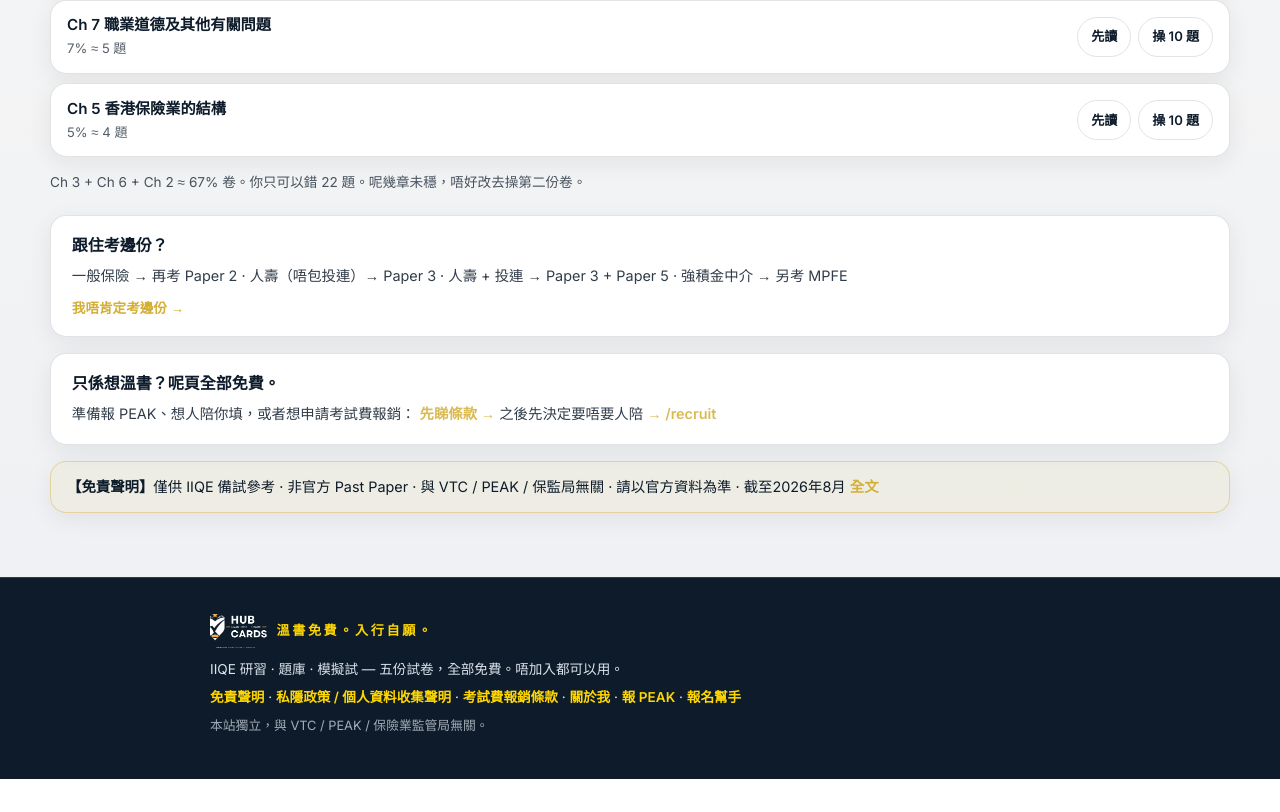
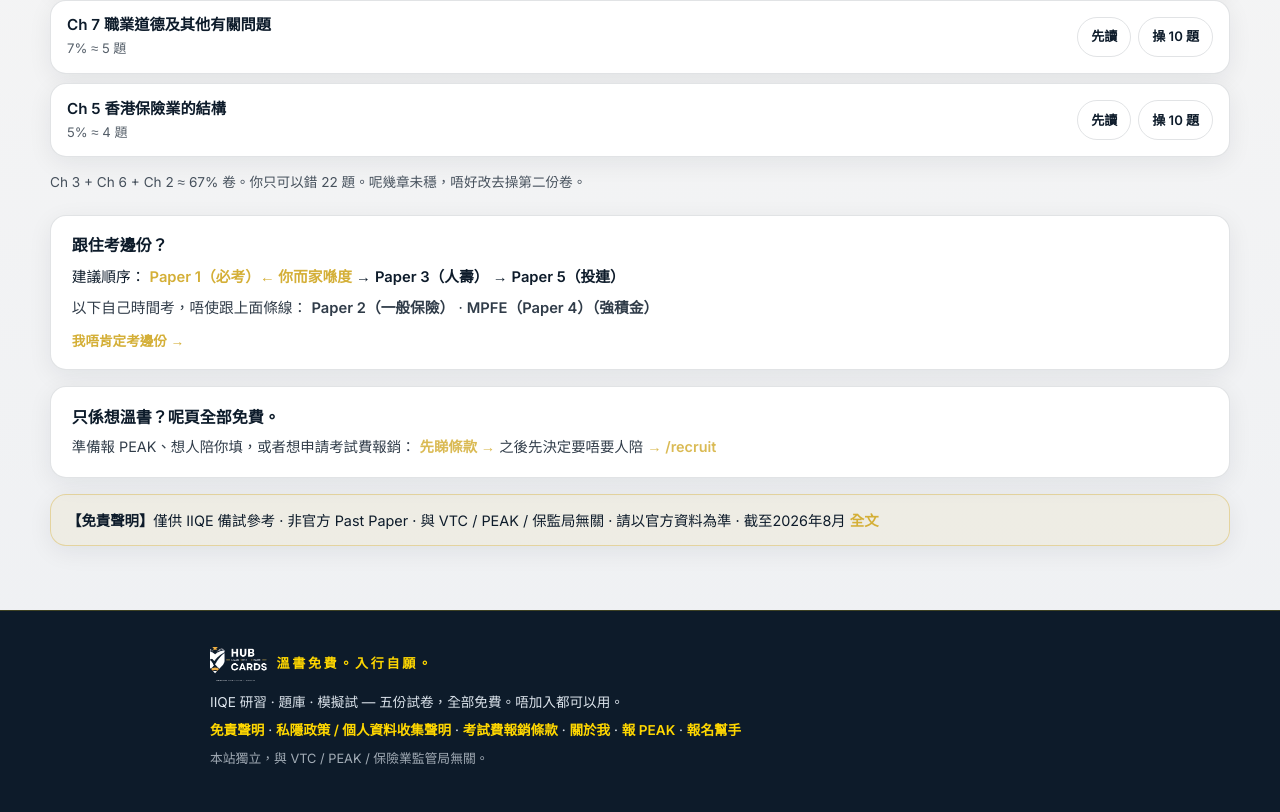
Before and after one commit to prisken/IIQE, a Next.js app: page /papers/1 in a window 1280 px wide. Shown: the part 1067-1879 px from the top of the page. Before the commit the page ends 1846 px from the top, so only its background shows below. Built offline with nearby package versions, Linux system fonts and the light colour scheme.

Commit message:
route box: main line P1→P3→P5 (current paper highlighted), P2 + MPFE own time — consistent across all paper pages

```diff
--- a/src/app/papers/[id]/page.tsx
+++ b/src/app/papers/[id]/page.tsx
@@ -5,32 +5,34 @@ import { FEE_TERMS_CONFIRMED } from "@/lib/owner";
 import Link from "next/link";
 import { notFound } from "next/navigation";
 
-/** Per-paper facts: pass-mark integer + official fees + route hint + default drill chapter. */
+/** Per-paper facts: fee note for the non-HK$195 papers. */
 const PAPER_FACTS: Record<
   number,
-  { routeBox: string; feeNote?: string; mppe?: boolean }
+  { feeNote?: string; mppe?: boolean }
 > = {
-  1: {
-    routeBox:
-      "一般保險 → 再考 Paper 2 · 人壽（唔包投連）→ Paper 3 · 人壽 + 投連 → Paper 3 + Paper 5 · 強積金中介 → 另考 MPFE",
-  },
-  2: {
-    routeBox: "未考 Paper 1？返去先打必考卷 → /papers/1",
-  },
-  3: {
-    routeBox: "賣投連要再加 Paper 5 · Paper 5 唔可以代替 Paper 3",
-  },
+  1: {},
+  2: {},
+  3: {},
   4: {
-    routeBox: "強積金中介另考 MPFE（呢個站叫 Paper 4，官方名唔係 IIQE）",
     feeNote:
       "MPFE 費用唔同（PPME HK$325 / CSME HK$395），唔係 HK$195。",
     mppe: true,
   },
   5: {
-    routeBox: "未有 Paper 3 唔好先打呢份。投連線係 P1 + P3 + P5。",
     feeNote: "Paper 5 費用唔同（PPME HK$325 / CSME HK$390），唔係 HK$195。",
   },
 };
+
+/** 建議路線：P1 → P3 → P5；P2 同 MPFE 自己時間。 */
+const ROUTE_MAIN = [
+  { id: 1, label: "Paper 1", note: "必考" },
+  { id: 3, label: "Paper 3", note: "人壽" },
+  { id: 5, label: "Paper 5", note: "投連" },
+];
+const ROUTE_OWN_TIME = [
+  { id: 2, label: "Paper 2", note: "一般保險" },
+  { id: 4, label: "MPFE（Paper 4）", note: "強積金" },
+];
 
 export default async function PaperHubPage({ params }: { params: Promise<{ id: string }> }) {
   const { id } = await params;
@@ -195,10 +197,43 @@ export default async function PaperHubPage({ params }: { params: Promise<{ id: s
         {meta.exam.count - needed} 題。呢幾章未穩，唔好改去操第二份卷。
       </p>
 
-      {/* Route box — which paper next */}
+      {/* Route box — which paper next. Main line: P1 → P3 → P5. P2/MPFE own time. */}
       <div className="panel" style={{ padding: "1.1rem 1.3rem", marginBottom: "1rem" }}>
         <p style={{ margin: "0 0 0.4rem", fontWeight: 700 }}>跟住考邊份？</p>
-        <p style={{ margin: 0, fontSize: "0.9rem", lineHeight: 1.7, opacity: 0.85 }}>{facts.routeBox}</p>
+        <p style={{ margin: "0 0 0.3rem", fontSize: "0.92rem", lineHeight: 1.8 }}>
+          建議順序：{" "}
+          {ROUTE_MAIN.map((r, i) => (
+            <span key={r.id}>
+              {i > 0 ? " → " : ""}
+              {r.id === paperId ? (
+                <strong style={{ color: "var(--amber)" }}>
+                  {r.label}（{r.note}）← 你而家喺度
+                </strong>
+              ) : (
+                <Link href={`/papers/${r.id}`} style={{ fontWeight: 600 }}>
+                  {r.label}（{r.note}）
+                </Link>
+              )}
+            </span>
+          ))}
+        </p>
+        <p style={{ margin: "0 0 0.6rem", fontSize: "0.92rem", lineHeight: 1.8, opacity: 0.85 }}>
+          以下自己時間考，唔使跟上面條線：{" "}
+          {ROUTE_OWN_TIME.map((r, i) => (
+            <span key={r.id}>
+              {i > 0 ? " · " : ""}
+              {r.id === paperId ? (
+                <strong style={{ color: "var(--amber)" }}>
+                  {r.label}（{r.note}）← 你而家喺度
+                </strong>
+              ) : (
+                <Link href={`/papers/${r.id}`} style={{ fontWeight: 600 }}>
+                  {r.label}（{r.note}）
+                </Link>
+              )}
+            </span>
+          ))}
+        </p>
         <p style={{ margin: "0.6rem 0 0", fontSize: "0.85rem" }}>
           <Link href="/which-papers" style={{ color: "var(--amber)", fontWeight: 600 }}>
             我唔肯定考邊份 →
```
